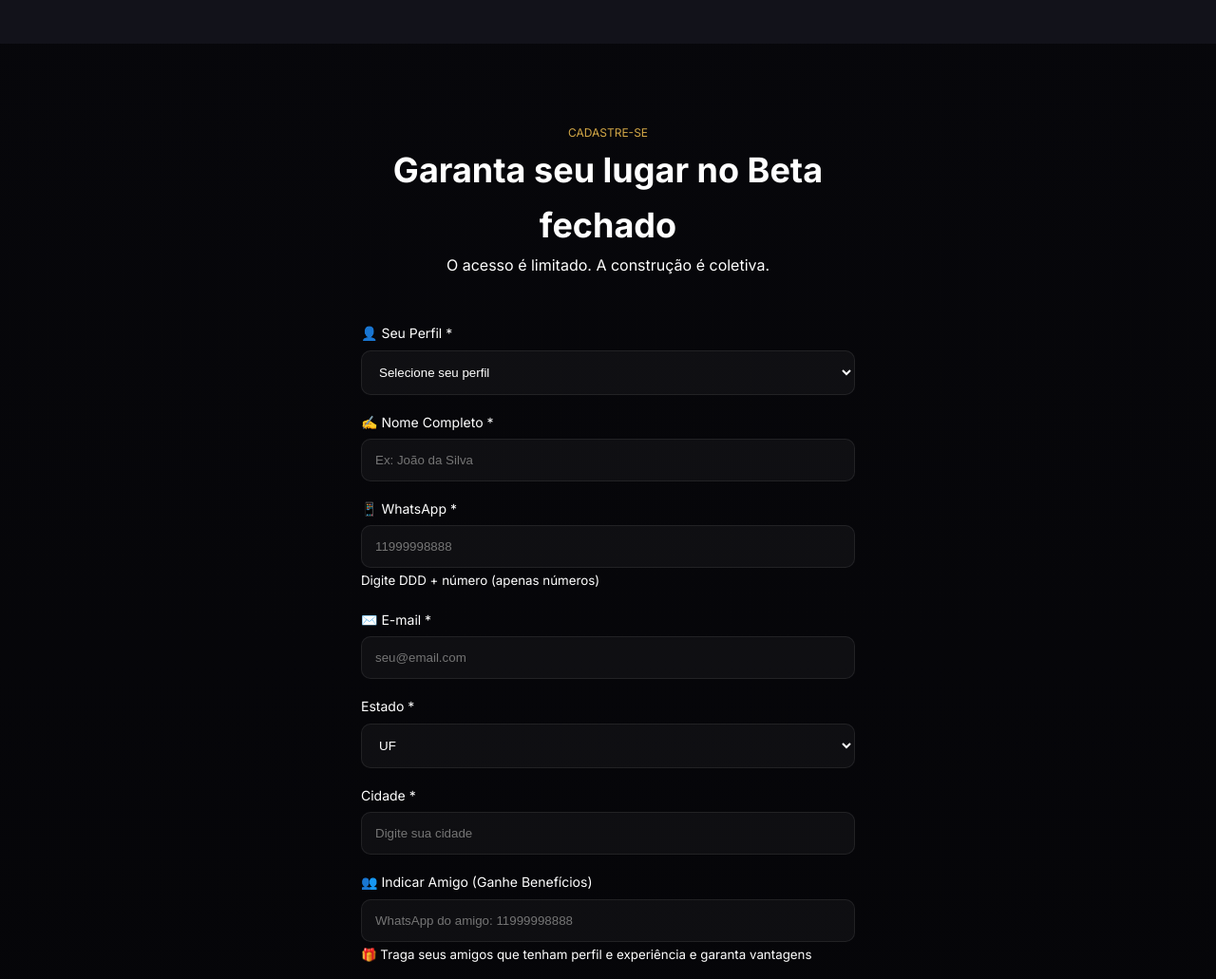
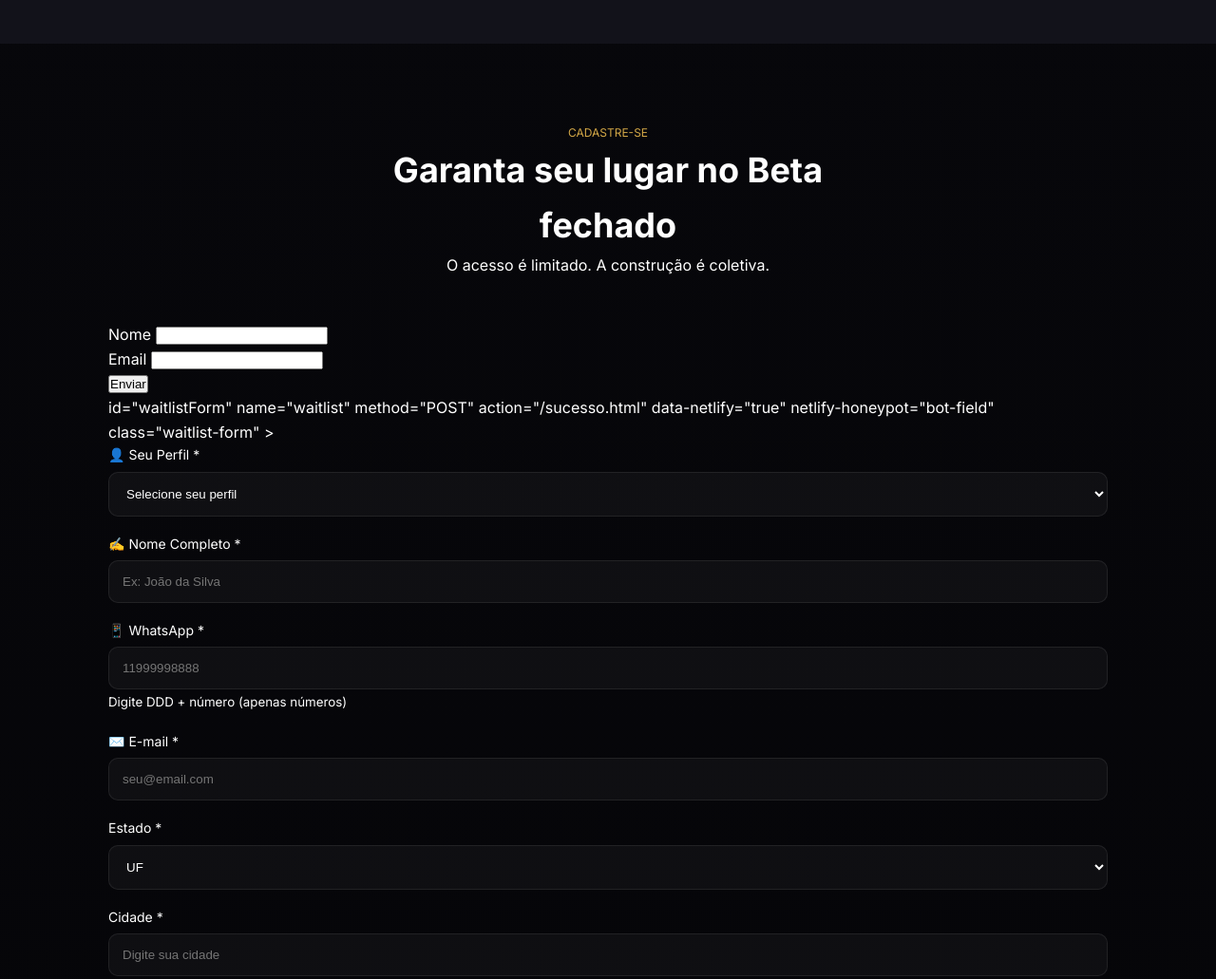
Before and after one commit to loomperapp-jpg/otimizado, a plain HTML site: page index.html in a window 1280 px wide. Shown: the part 2440-3471 px from the top of the page at 95% size. Drawn offline with Linux system fonts and the light colour scheme.

Commit message:
Add waitlist form to index.html

```diff
--- a/index.html
+++ b/index.html
@@ -170,6 +170,22 @@
     </div>
 
         <form
+          <form name="waitlist" netlify method="POST" action="/sucesso.html">
+  <input type="hidden" name="form-name" value="waitlist">
+
+  <p>
+    <label>Nome <input type="text" name="name" required></label>
+  </p>
+
+  <p>
+    <label>Email <input type="email" name="email" required></label>
+  </p>
+
+  <p>
+    <button type="submit">Enviar</button>
+  </p>
+</form>
+
           id="waitlistForm"
           name="waitlist"
           method="POST"
```
